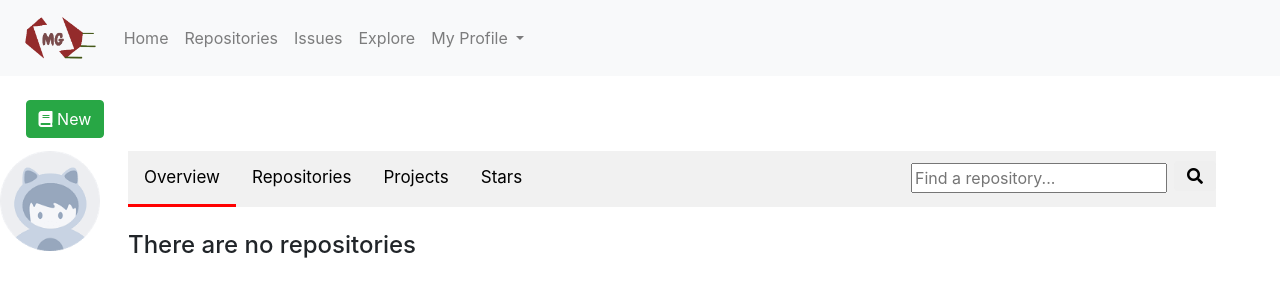
After one commit to jelenailic95/git_uks, a Django app: page /stars/ in a window 1280 px wide. The commit adds this page. Shown: the top 300 px of the page. Run offline with Django 3.2, Linux system fonts and the light colour scheme; data that the repository does not hold is empty; some libraries are stand-ins or nearby versions.

Commit message:
Added star/unstar repository functionality

```diff
--- a/my_git/models.py
+++ b/my_git/models.py
@@ -26,6 +26,10 @@ class Repository(models.Model):
     type = models.CharField(choices=TYPE_OPTION, max_length=7, default='public')
     creation_date = models.DateTimeField(default=datetime.now)
     language = models.CharField(default='', max_length=150)
+    star = models.BooleanField(default=False)
+
+    def __str__(self):
+        return "{}".format(self.name)
 
 
 
--- a/my_git/static/my_git/styles/repositories.css
+++ b/my_git/static/my_git/styles/repositories.css
@@ -37,7 +37,7 @@ img {
 }
 
 #btn-star {
-    width: 70px;
+    width: 75px;
 }
 
 #btn-info{
--- a/my_git/templates/my_git/home.html
+++ b/my_git/templates/my_git/home.html
@@ -55,6 +55,7 @@
                 <div class="dropdown-menu" aria-labelledby="navbarDropdownMenuLink">
                     <a class="dropdown-item" href="{% url 'profile_preview' %}">Your profile</a>
                     <a class="dropdown-item" href="{% url 'repositories' %}">Your repositories</a>
+                    <a class="dropdown-item" href="{% url 'stars' %}">Your stars</a>
                     <a class="dropdown-item" href="{% url 'welcome' %}">Log out</a>
                 </div>
             </li>
--- a/my_git/templates/my_git/repositories/create_repository.html
+++ b/my_git/templates/my_git/repositories/create_repository.html
@@ -4,10 +4,10 @@
 
 {% block content %}
     <div id="create-repo" style="margin-left: 30%">
-<br>
+        <br>
         <h4>Create a new repository</h4>
         <h6>A repository contains all project files, including the revision history.</h6>
-<br>
+        <br>
         <div class="card bg-light mb-3" style="max-width: 33rem;">
             <div class="card-body">
                 <form method="post">
--- a/my_git/templates/my_git/repositories/repositories.html
+++ b/my_git/templates/my_git/repositories/repositories.html
@@ -1,39 +1,14 @@
-{% extends "my_git/home.html" %}
 {% load static %}
 
-
 {% block content %}
-    <link rel="stylesheet" type="text/css" href="{% static 'my_git/styles/repositories.css' %}">
-    {% if messages %}
-        {% for message in messages %}
-            <div class="alert {% if message.tags %} alert-{{ message.tags }}{% endif %}">
-                {{ message }}
-            </div>
-        {% endfor %}
-    {% endif %}
-
-    <br>
-    <button class="btn btn-success" style="margin-left:2%; margin-bottom: 1%"
-            onclick="location.href='{% url 'create_repository' %}'">
-        <i class="fa fa-book"></i> New
-    </button><br>
-
-    <img alt="User photo" src="../../../static/my_git/images/default_user.png"
-         class="img-circle" style="height:100px;"/>
-
-    <div class="topnav">
-        <a href="#">Overview</a>
-        <a class="active" href="#">Repositories</a>
-        <a href="#">Projects</a>
-        <form>
-            <button id="search-btn" style="margin-top:10px;float: right;" class="btn btn-default">
-                <i class="fas fa-search"></i>
-            </button>
-            <input style="margin-top:12px;float: right; margin-right: 7px" type="text" name="repo_name"
-                   placeholder="Find a repository...">
-        </form>
+    <div>
+        {% include 'my_git/users/profile_header.html' %}
     </div>
 
+    {% if repositories|length == 0 %}
+        <br>
+        <h4 style="margin-left: 10%">There are no repositories</h4>
+    {% else %}
         <table class="table table-hover">
             <thead>
             <tr>
@@ -46,6 +21,7 @@
             </tr>
             </thead>
             <tbody style="margin-right: 20px">
+
             {% for repository in repositories %}
                 <tr>
                     <td>{{ repository.name }}</td>
@@ -65,12 +41,26 @@
                         </button>
                     </td>
                     <td>
-                    <button class="btn btn-primary btn-sm" id="btn-star"><i class="fa fa-star"></i>&nbsp;Star</button>
+                        <form method="post">
+                            {% csrf_token %}
+                            <input type="hidden" name="repo_id" value={{ repository.id }}>
+                            {% if repository.star == False %}
+                                <button style="width: 75px" class="btn btn-primary btn-sm" type="submit" id="btn-star"
+                                        name="repo_star"
+                                        value=True><i class="fa fa-star"></i>&nbsp;Star
+                                </button>
+                            {% else %}
+                                <button style="width: 75px" class="btn btn-primary btn-sm" type="submit" id="btn-star"
+                                        name="repo_star"
+                                        value=False><i class="fa fa-star"></i>&nbsp;Unstar
+                                </button>
+                            {% endif %}
+                        </form>
                     </td>
                 </tr>
             {% endfor %}
             </tbody>
         </table>
-
+    {% endif %}
 
 {% endblock content %}
--- /dev/null
+++ b/my_git/templates/my_git/stars.html
@@ -0,0 +1,9 @@
+{% load static %}
+
+{% block content %}
+    <div>
+        {% include 'my_git/repositories/repositories.html' with repositories=repositories %}
+    </div>
+
+    <br>
+{% endblock %}
--- /dev/null
+++ b/my_git/templates/my_git/users/profile_header.html
@@ -0,0 +1,38 @@
+{% extends "my_git/home.html" %}
+{% load static %}
+
+
+{% block content %}
+    <link rel="stylesheet" type="text/css" href="{% static 'my_git/styles/repositories.css' %}">
+    {% if messages %}
+        {% for message in messages %}
+            <div class="alert {% if message.tags %} alert-{{ message.tags }}{% endif %}">
+                {{ message }}
+            </div>
+        {% endfor %}
+    {% endif %}
+
+    <br>
+    <button class="btn btn-success" style="margin-left:2%; margin-bottom: 1%"
+            onclick="location.href='{% url 'create_repository' %}'">
+        <i class="fa fa-book"></i> New
+    </button><br>
+
+    <img alt="User photo" src="../../../static/my_git/images/default_user.png"
+         class="img-circle" style="height:100px;"/>
+
+    <div class="topnav">
+        <a class="active" href="#">Overview</a>
+        <a href="{% url 'repositories' %}">Repositories</a>
+        <a href="#">Projects</a>
+        <a href="{% url 'stars' %}">Stars</a>
+
+        <form>
+            <button id="search-btn" style="margin-top:10px;float: right;" class="btn btn-default">
+                <i class="fas fa-search"></i>
+            </button>
+            <input style="margin-top:12px;float: right; margin-right: 7px" type="text" name="repo_name"
+                   placeholder="Find a repository...">
+        </form>
+    </div>
+{% endblock %}
--- a/my_git/views.py
+++ b/my_git/views.py
@@ -122,14 +122,19 @@ def get_repositories(request):
     username = User.objects.get(username=request.session['user'])
     logged_user = User.objects.get(username=username)
 
-    repositories = Repository.objects.all()
+    repositories = Repository.objects.all().order_by('-creation_date')
 
     # filter repositories by name
     if request.method == 'GET' and 'repo_name' in request.GET:
         name = request.GET.get('repo_name', '')
 
         # filter by case insensitive repository name
-        repositories = Repository.objects.filter(name__icontains=name)
+        repositories = Repository.objects.filter(name__icontains=name).order_by('-creation_date')
+
+    if request.method == 'POST':
+        repository = Repository.objects.get(id=request.POST.get('repo_id'))
+        repository.star = request.POST.get('repo_star')
+        repository.save()
 
     context = {
         "user": logged_user,
@@ -137,6 +142,24 @@ def get_repositories(request):
     }
 
     return render(request, 'my_git/repositories/repositories.html', context)
+
+
+def get_stars(request):
+    repositories = Repository.objects.filter(star=True).order_by('-creation_date')
+
+    # filter repositories by name
+    if request.method == 'GET' and 'repo_name' in request.GET:
+        name = request.GET.get('repo_name', '')
+
+        # filter by case insensitive repository name
+        repositories = repositories.filter(name__icontains=name).order_by('-creation_date')
+
+    if request.method == 'POST':
+        repository = Repository.objects.get(id=request.POST.get('repo_id'))
+        repository.star = request.POST.get('repo_star')
+        repository.save()
+
+    return render(request, 'my_git/stars.html', {'repositories': repositories})
 
 
 def get_repository(request, repo_name):
--- a/uks_project/urls.py
+++ b/uks_project/urls.py
@@ -34,6 +34,8 @@ urlpatterns = [
     path('repositories/<str:repo_name>', my_git_views.get_repository, name='repository_preview'),
     path('repositories/<str:repo_name>/settings', my_git_views.get_repository_settings, name='repository_settings'),
     path('new/', my_git_views.create_repository, name='create_repository'),
+    path('stars/', my_git_views.get_stars, name='stars'),
+
 ]
 
 urlpatterns += staticfiles_urlpatterns()
```
Lines whose indentation alone changed are shown as unchanged.
